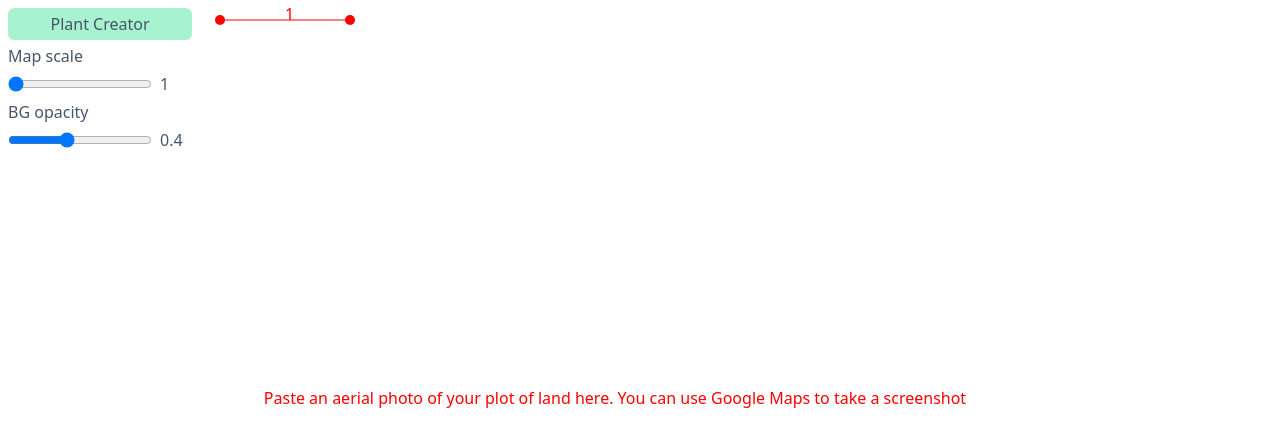
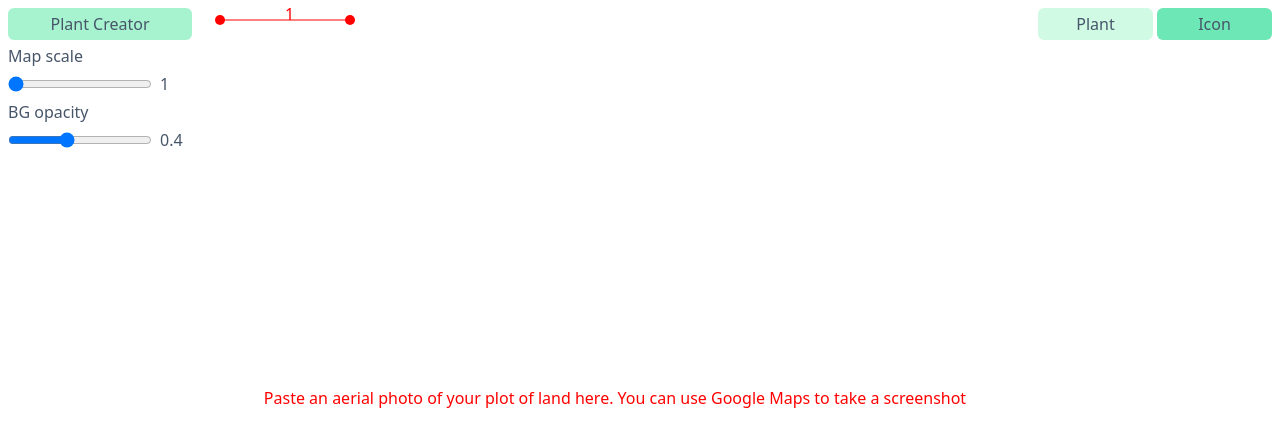
Before and after one commit to begedin/permaplanner, a Vue app: page / in a window 1280 px wide. Shown: the top 446 px of the page. Built offline with nearby package versions, Linux system fonts and the light colour scheme.

Commit message:
ThingBar Icon mode

```diff
--- a/src/ThingBar.vue
+++ b/src/ThingBar.vue
@@ -1,6 +1,7 @@
 <script lang="ts" setup>
 import PlantIcon from './PlantIcon.vue'
 import { useStore, type GardenThing } from './useStore'
+import { useStorage } from '@vueuse/core'
 
 const store = useStore()
 
@@ -8,24 +9,55 @@ const setName = (thing: GardenThing, event: Event) => {
   const target = event.target as HTMLInputElement
   thing.name = target.value
 }
+const mode = useStorage<'plant' | 'icon'>('thingBarMode', 'icon')
 </script>
 <template>
   <div class="p-2 flex flex-col gap-1">
+    <div class="grid grid-cols-2 gap-1 pb-2">
+      <button
+        @click="mode = 'plant'"
+        class="hover:bg-emerald-200 p-1 text-slate-600 rounded-md"
+        :class="mode === 'plant' ? 'bg-emerald-300' : 'bg-emerald-100'"
+      >
+        Plant
+      </button>
+      <button
+        @click="mode = 'icon'"
+        class="hover:bg-emerald-200 p-1 text-slate-600 rounded-md"
+        :class="mode === 'icon' ? 'bg-emerald-300' : 'bg-emerald-100'"
+      >
+        Icon
+      </button>
+    </div>
     <button
-      class="flex flex-row gap-1 items-center justify-start hover:bg-emerald-100 transition-colors py-1 px-2 rounded text-slate-600"
-      :class="store.selectedId === thing.id ? 'bg-emerald-200' : 'bg-emerald-50'"
+      class="flex flex-row gap-1 items-center justify-start hover:bg-emerald-300 transition-colors p-2 rounded text-slate-600"
+      :class="store.selectedId === thing.id ? 'bg-emerald-500' : 'bg-emerald-200'"
       v-for="{ thing, plant } in store.gardenThingsWithPlants"
       @click="store.selectedId = thing.id"
       @click.shift="store.deleteFeature(thing.id)"
       @mouseenter="store.hoveredId = thing.id"
       @mouseleave="store.hoveredId = undefined"
     >
-      <PlantIcon class="h-8 w-8" :plant="plant" />
+      <div class="bg-sky-200 p-1 rounded-md">
+        <PlantIcon v-if="mode === 'plant'" class="h-8 w-8" :plant="plant" />
+        <svg v-else class="h-8 w-8">
+          <use
+            :xlink:href="'#' + plant.features[0]?.feature || plant.background"
+            x="0"
+            y="0"
+            width="100%"
+            height="100%"
+          />
+        </svg>
+      </div>
+
       <input
+        v-if="store.selectedId === thing.id"
         :value="thing.name || plant.name"
         @input="($event) => setName(thing, $event)"
         class="bg-transparent appearance-none focus:outline-none border-none text-slate-600 w-full truncate"
       />
+      <span v-else>{{ thing.name || plant.name }}</span>
     </button>
   </div>
 </template>
```
